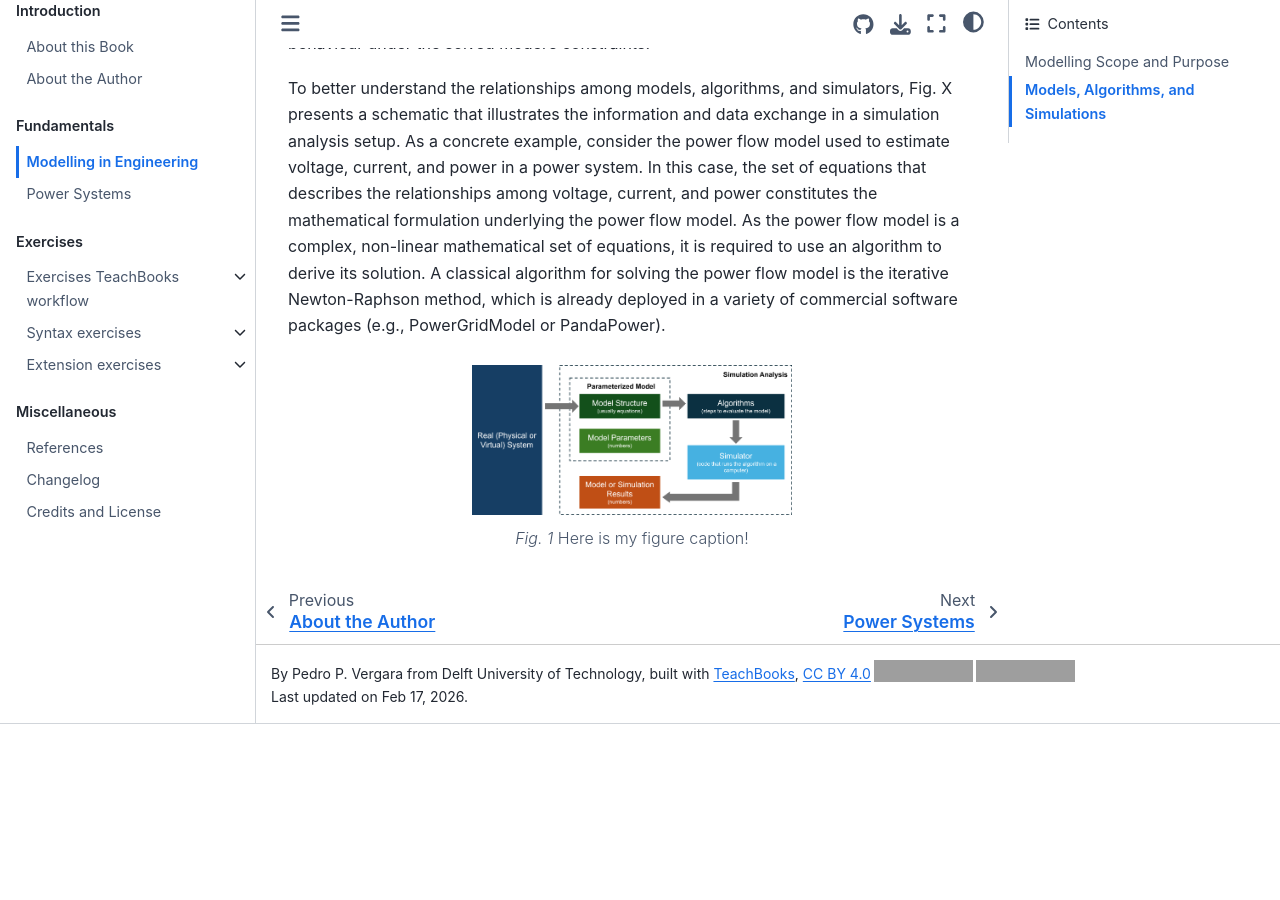
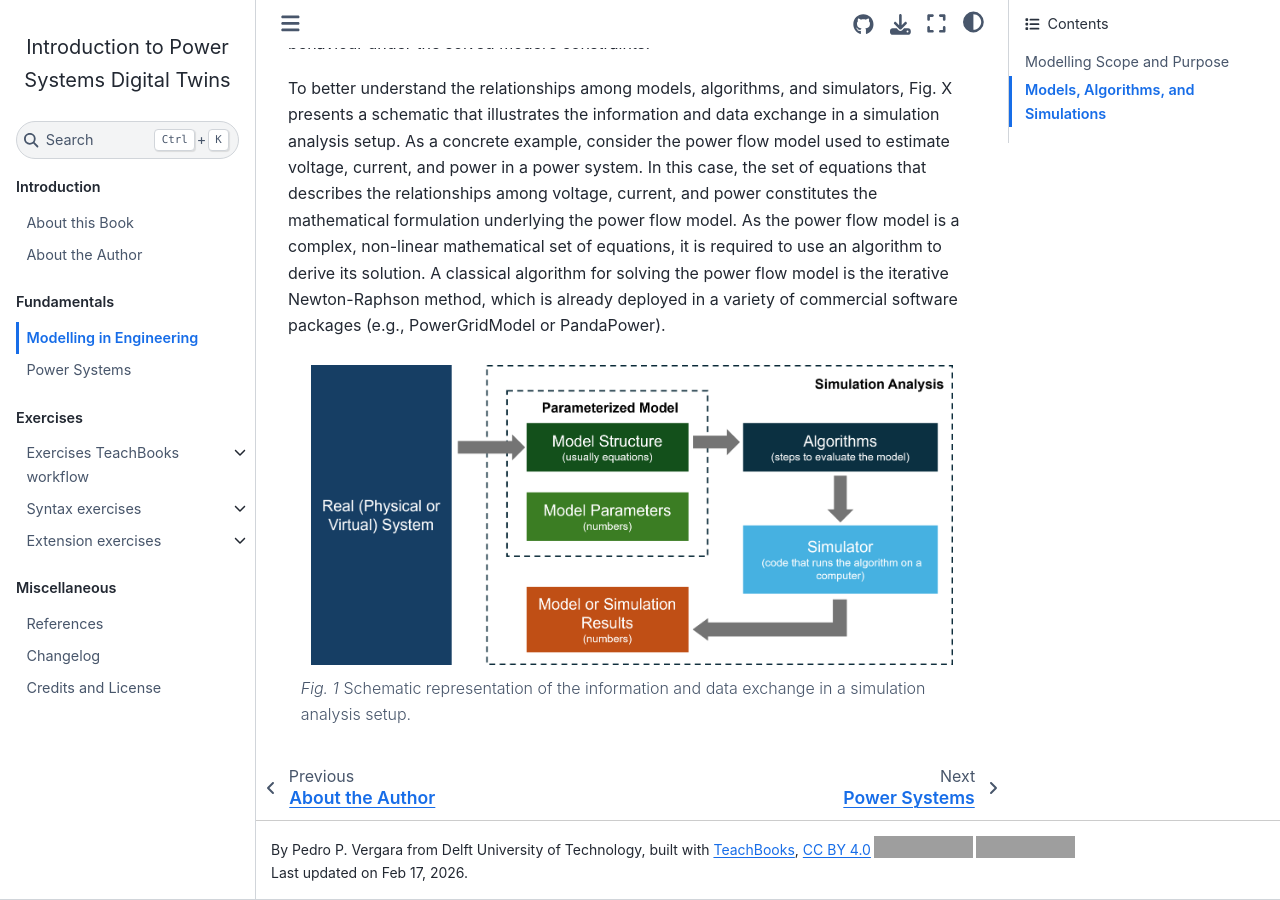
Before and after one commit to distributionnetworksTUDelft/PowerSystemsDigitalTwins, a Jupyter Book: the page built from book/part_1/chapter_1.md, in a window 1280 px wide and 900 px high, scrolled down 1968 px. Built offline with Jupyter Book 1.0.4 settings and Sphinx 7.4.7 and the Sphinx Book theme 1.1.4, drawn with Linux system fonts in a browser that asks for light colours; comment, search, counter and statistics services are not loaded; before the commit the page ends 2692 px from its top, so only the background shows below that; grey boxes are pictures that could not be loaded.

Commit message:
Update chapter_1.md

````diff
--- a/book/part_1/chapter_1.md
+++ b/book/part_1/chapter_1.md
@@ -28,8 +28,8 @@ To better understand the relationships among models, algorithms, and simulators,
 
 ```{figure} ../part_1/models_simulation_blocks.png
 ---
-height: 150px
+height: 300px
 name: models_simulation_blocks
 ---
-Here is my figure caption!
+Schematic representation of the information and data exchange in a simulation analysis setup.
 ```
````
